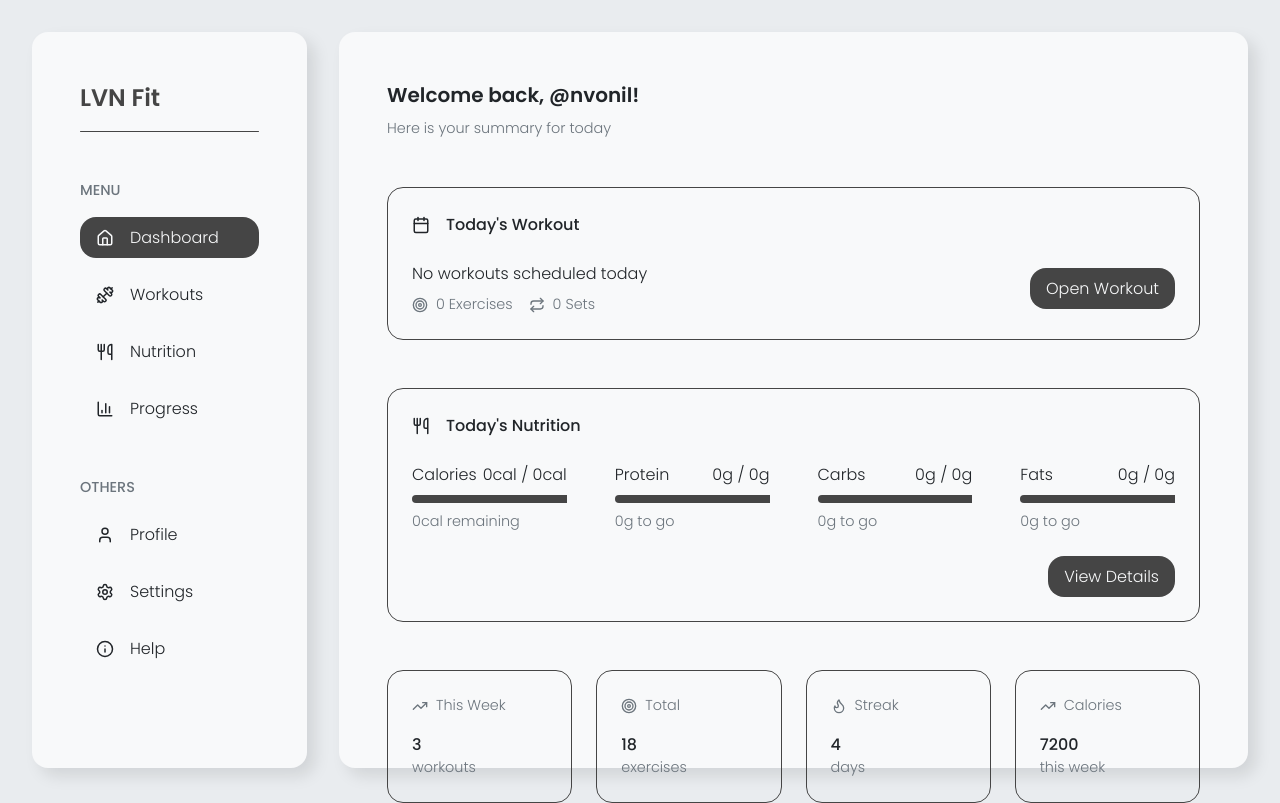
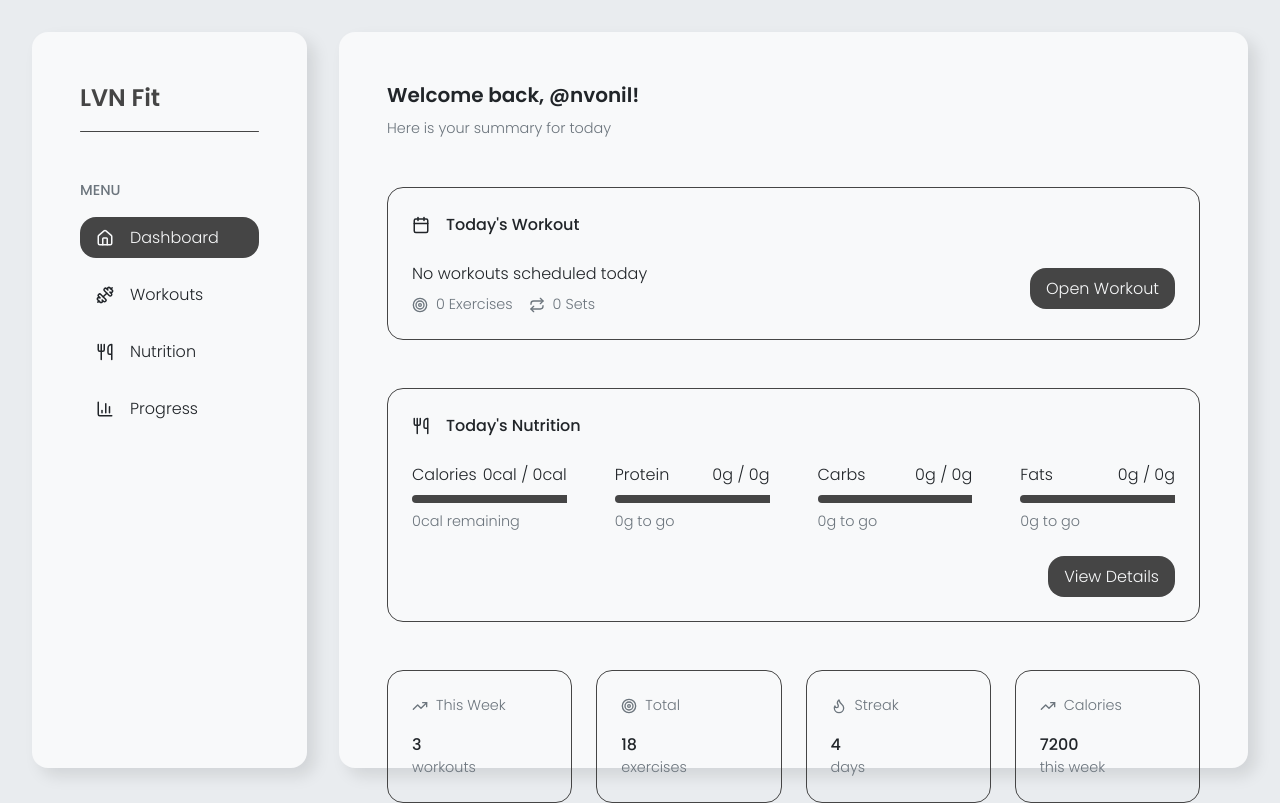
Before and after one commit to nvonil/lvn-fit, a React (Vite) app: page / in a window 1280 px wide. Built offline with nearby package versions, Linux system fonts and the light colour scheme.

Commit message:
Remove unused sidebar links

```diff
--- a/src/components/sidebar/Sidebar.jsx
+++ b/src/components/sidebar/Sidebar.jsx
@@ -12,14 +12,6 @@ const Sidebar = () => {
                 { name: "Workouts", icon: Dumbbell, path: "/workouts" },
                 { name: "Nutrition", icon: Utensils, path: "/nutrition" },
                 { name: "Progress", icon: ChartColumn, path: "/progress" },
-            ],
-        },
-        {
-            label: "OTHERS",
-            links: [
-                { name: "Profile", icon: User, path: "/profile" },
-                { name: "Settings", icon: Settings, path: "/settings" },
-                { name: "Help", icon: Info, path: "/help" },
             ],
         },
     ];
```
